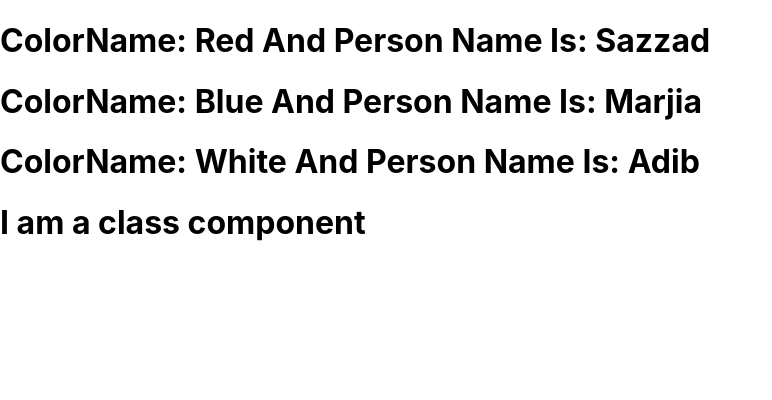
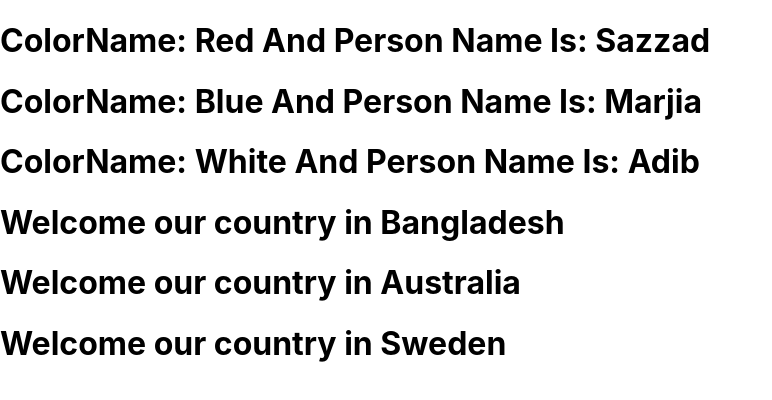
Before and after one commit to sazzadshakhbd/react, a React (Create React App) app in the folder Learn React/my-app/: page / in a window 1280 px wide. Shown: the top 400 px of the page, without its empty margins (0-772 px from the left). Built offline with nearby package versions, Linux system fonts and the light colour scheme.

Commit message:
How to define props using class component

```diff
--- a/Learn React/my-app/src/App.js
+++ b/Learn React/my-app/src/App.js
@@ -7,7 +7,9 @@
       <Hello colorName="Red" personName="Sazzad"></Hello>
       <Hello colorName="Blue" personName="Marjia"></Hello>
       <Hello colorName="White" personName="Adib"></Hello>
-      <Welcome></Welcome>
+      <Welcome countryName="Bangladesh"></Welcome>
+      <Welcome countryName="Australia"></Welcome>
+      <Welcome countryName="Sweden"></Welcome>
     </div>
   );
 }
--- a/Learn React/my-app/src/mycomponents/Welcome.jsx
+++ b/Learn React/my-app/src/mycomponents/Welcome.jsx
@@ -3,7 +3,7 @@
 class Welcome extends Component {
   render() {
     return(
-      <h1>I am a class component</h1>
+      <h1>Welcome our country in {this.props.countryName}</h1>
     )
   }
 }
```
